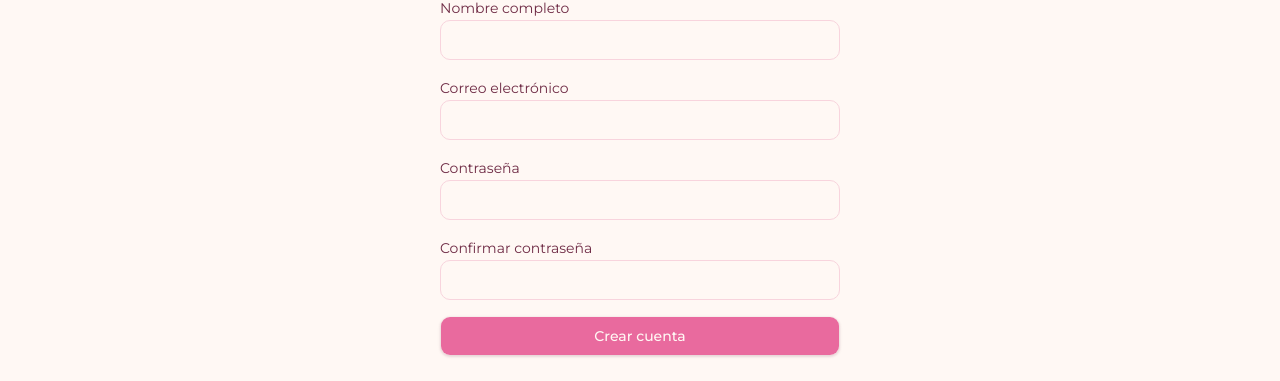
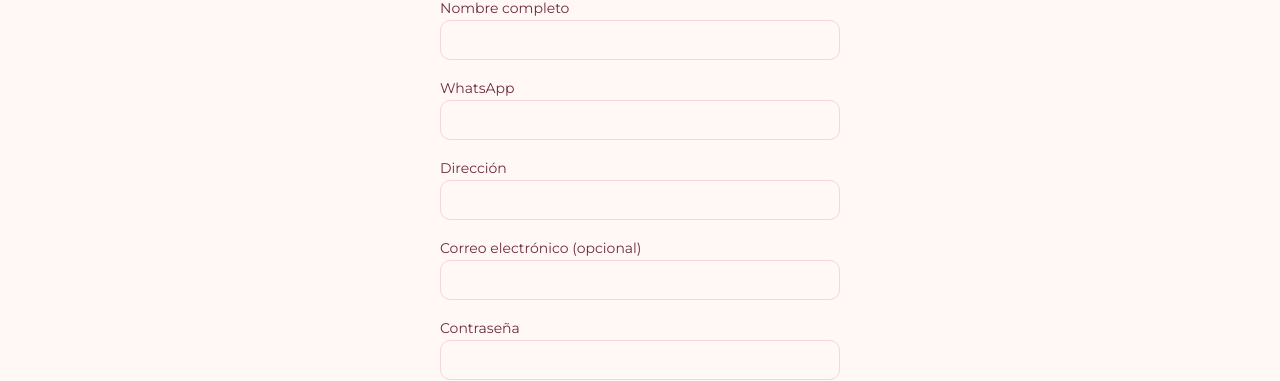
Before and after one commit to elkintab8307/merylay-boutique, a Next.js app: page /registro in a window 1280 px wide. Shown: the part 209-590 px from the top of the page. Built offline with nearby package versions, Linux system fonts and the light colour scheme; no server answers; the database is empty.

Commit message:
feat: formulario de registro pide whatsapp/direccion y email opcional

```diff
--- a/src/app/(auth)/login/login-form.tsx
+++ b/src/app/(auth)/login/login-form.tsx
@@ -55,7 +55,7 @@ export function LoginForm() {
     <form onSubmit={handleSubmit(onSubmit)} className="flex flex-col gap-4">
       <div>
         <label htmlFor="identifier" className="text-sm text-brand-ciruela">
-          Usuario o correo electrónico
+          Usuario, correo electrónico o WhatsApp
         </label>
         <Input id="identifier" {...register("identifier")} />
         {errors.identifier && (
--- a/src/app/(auth)/registro/registro-form.tsx
+++ b/src/app/(auth)/registro/registro-form.tsx
@@ -57,8 +57,26 @@ export function RegistroForm() {
         )}
       </div>
       <div>
+        <label htmlFor="whatsapp" className="text-sm text-brand-ciruela">
+          WhatsApp
+        </label>
+        <Input id="whatsapp" type="tel" {...register("whatsapp")} />
+        {errors.whatsapp && (
+          <p className="text-sm text-red-600">{errors.whatsapp.message}</p>
+        )}
+      </div>
+      <div>
+        <label htmlFor="address" className="text-sm text-brand-ciruela">
+          Dirección
+        </label>
+        <Input id="address" {...register("address")} />
+        {errors.address && (
+          <p className="text-sm text-red-600">{errors.address.message}</p>
+        )}
+      </div>
+      <div>
         <label htmlFor="email" className="text-sm text-brand-ciruela">
-          Correo electrónico
+          Correo electrónico (opcional)
         </label>
         <Input id="email" type="email" {...register("email")} />
         {errors.email && (
```
